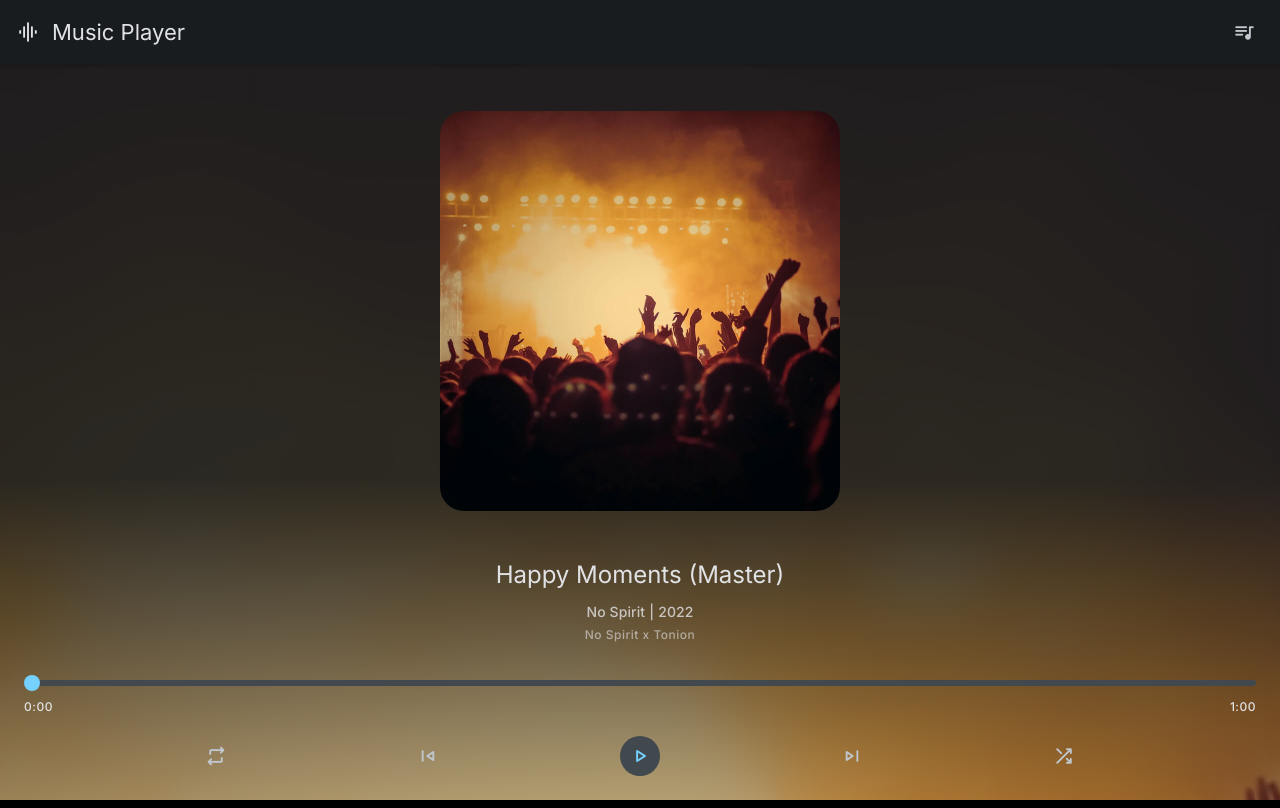
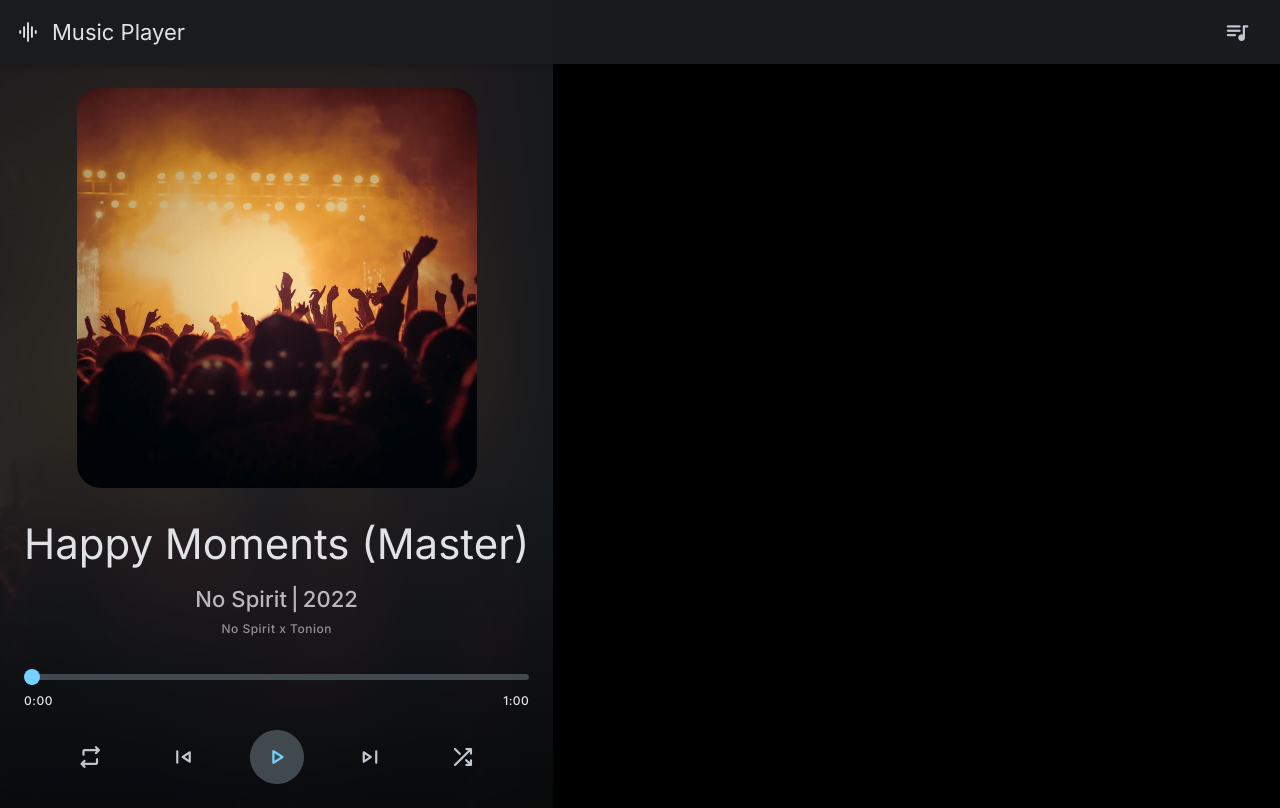
Before and after one commit to dovranmuhammet/music_player_with_javascript, a plain HTML site: page index.html in a window 1280 px wide. Drawn offline with nearby package versions, Linux system fonts and the light colour scheme.

Commit message:
Added css media

```diff
--- a/assets/css/style.css
+++ b/assets/css/style.css
@@ -490,3 +490,75 @@ body:hover::-webkit-scrollbar-thumb {
 /*-----------------------------------*\
   #MEDIA QUERIES
 \*-----------------------------------*/
+
+/**
+ * responsive for large than 575px screen
+ */
+
+@media (min-width: 575px) {
+  /**
+   * RESET
+   */
+
+  body {
+    background-size: 100%;
+  }
+
+  /**
+   * PLAYER
+   */
+
+  .player {
+    justify-content: center;
+  }
+
+  .player .container {
+    max-width: 540px;
+  }
+}
+
+/**
+ * responsive for large than 992px screen
+ */
+
+@media (min-width: 992px) {
+
+  /**
+   * CUSTOM PROPERTY
+   */
+
+  :root {
+
+    /**
+     * typography
+     */
+
+    --headline-sm: 4.2rem;
+    --label-lg: 2.2rem;
+
+  }
+
+
+/**
+   * RESET
+   */
+
+  body {
+    background-size: 40% 100%;
+    background-position: left center;
+  }
+
+  article { display: flex; }
+
+
+
+  /**
+   * REUSED STYLE
+   */
+
+  .btn-icon {
+    width: 54px;
+    height: 54px;
+  }
+
+  .btn-icon .material-symbols-rounded { font-size: 2.8rem; }
```
